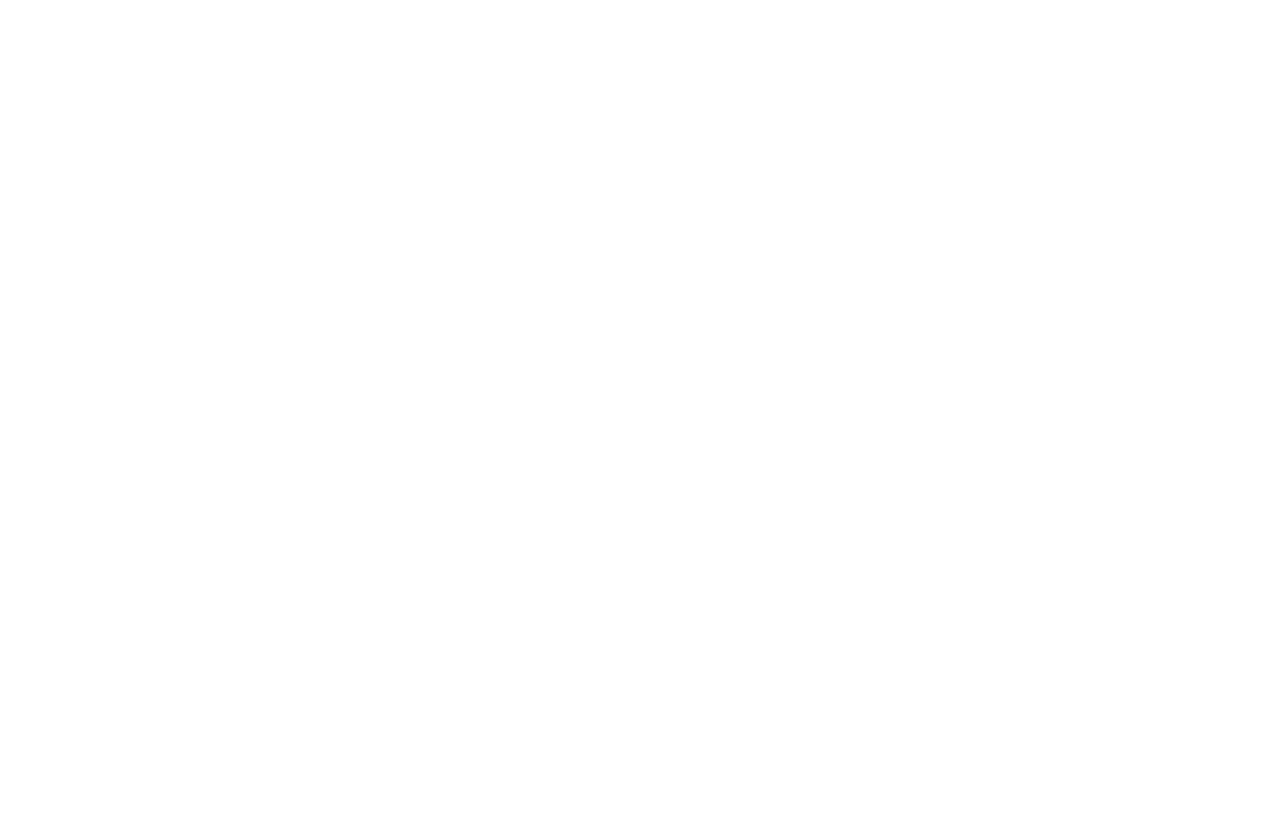
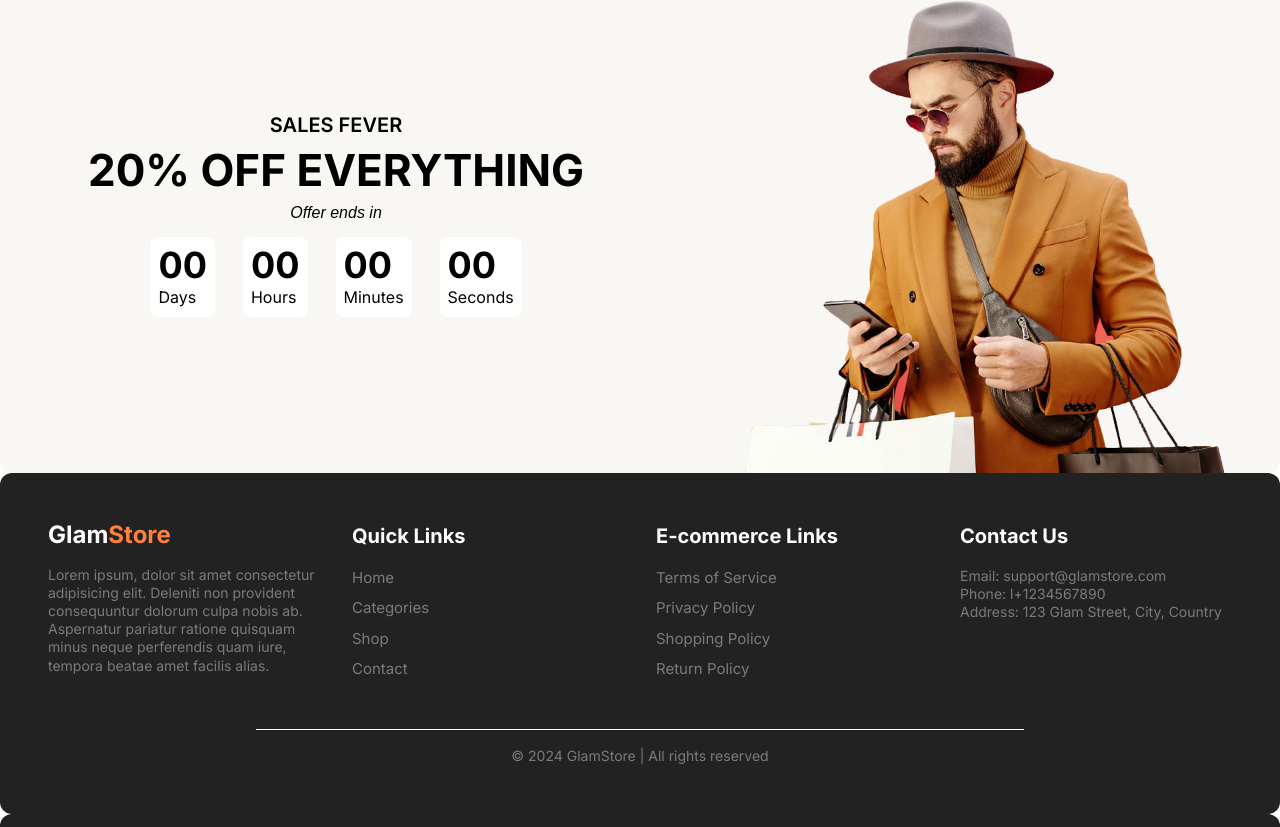
Before and after one commit to AlisahibRasulov/GlamStore, a React (Vite) app: page / in a window 1280 px wide. Shown: the part 1203-2030 px from the top of the page. Before the commit the page ends 1145 px from the top, so only its background shows below. Built offline with nearby package versions, Linux system fonts and the light colour scheme; no server answers.

Commit message:
new commit

```diff
--- a/src/components/Footer.jsx
+++ b/src/components/Footer.jsx
@@ -1,9 +1,108 @@
 // import React from 'react'
+import { Link } from "react-router-dom";
 
 const Footer = () => {
   return (
-    <div>Footer</div>
-  )
-}
+    <footer
+      id="contact"
+      className="bg-tertiary max-padd-container text-white py-12 rounded-xl"
+    >
+      <div className="grid grid-cols-1 md:grid-cols-4 gap-8">
+        {/* Logo and description */}
+        <div className="flex flex-col items-center md:items-start">
+          <Link to={"/"} className="bold-24 mb-4">
+            <h3>
+              Glam<span className="text-secondary">Store</span>
+            </h3>
+          </Link>
+          <p className="text-center md:text-left">
+            Lorem ipsum, dolor sit amet consectetur adipisicing elit. Deleniti
+            non provident consequuntur dolorum culpa nobis ab. Aspernatur
+            pariatur ratione quisquam minus neque perferendis quam iure, tempora
+            beatae amet facilis alias.
+          </p>
+        </div>
+        {/* Quick Links */}
+        <div className="flex flex-col items-center md:items-start">
+          <h4 className="bold-20 mb-4">Quick Links</h4>
+          <ul className="space-y-2 regular-15 text-gray-30">
+            <li>
+              <Link to="/" className="hover:text-secondary">
+                Home
+              </Link>
+            </li>
+            <li>
+              <Link to="/categories" className="hover:text-secondary">
+                Categories
+              </Link>
+            </li>
+            <li>
+              <Link to="/shop" className="hover:text-secondary">
+                Shop
+              </Link>
+            </li>
+            <li>
+              <Link to="/contact" className="hover:text-secondary">
+                Contact
+              </Link>
+            </li>
+          </ul>
+        </div>
+        {/* E-commerce Links */}
+        <div className="flex flex-col items-center md:items-start">
+          <h4 className="bold-20 mb-4">E-commerce Links</h4>
+          <ul className="space-y-2 regular-15 text-gray-30">
+            <li>
+              <Link to="/terms" className="hover:text-secondary">
+                Terms of Service
+              </Link>
+            </li>
+            <li>
+              <Link to="/privacy" className="hover:text-secondary">
+                Privacy Policy
+              </Link>
+            </li>
+            <li>
+              <Link to="/shopping" className="hover:text-secondary">
+                Shopping Policy
+              </Link>
+            </li>
+            <li>
+              <Link to="/return" className="hover:text-secondary">
+                Return Policy
+              </Link>
+            </li>
+          </ul>
+        </div>
+        {/* Contact Information */}
+        <div className="flex flex-col items-center md:items-start">
+          <h4 className="bold-20 mb-4">Contact Us</h4>
+          <p>
+            Email:{" "}
+            <a
+              href="mailto:support@glamstore.com"
+              className="hover:text-secondary"
+            >
+              support@glamstore.com
+            </a>
+          </p>
+          <p>
+            Phone:{" "}
+            <a href="tel+1234567890" className="hover:text-secondary">
+              l+1234567890
+            </a>
+          </p>
+          <p>Address: 123 Glam Street, City, Country</p>
+        </div>
+      </div>
+        <div className="flex flex-col items-center mt-8">
+          <hr className="h-[1px] w-full max-w-screen-md my-4 border-white" />
+          <p className="text-center text-sm">
+            &copy; {new Date().getFullYear()} GlamStore | All rights reserved
+          </p>
+        </div>
+    </footer>
+  );
+};
 
-export default Footer
+export default Footer;
--- a/src/components/Offer.jsx
+++ b/src/components/Offer.jsx
@@ -38,7 +38,31 @@
     return () => clearTimeout(timer);
   })
   return (
-    <div>Offer</div>
+    <section className="max-padd-container bg-banner bg-center bg-cover h-[555px] p-8 rounded-xl">
+      <div className="flex items-center flex-col gap-1 mt-40 max-w-xl">
+        <h3 className="uppercase medium-20">Sales Fever</h3>
+        <h2 className="bold-44 uppercase">20% Off Everything</h2>
+        <span className="italic font-ace">Offer ends in</span>
+        <div className="flex gap-x-4 xs:gap-x-7 mt-2">
+          <div className="bg-white p-2 rounded-lg">
+            <span className="font-bold text-4xl">{timeLeft.days}</span>
+            <span className="block">Days</span>
+          </div>
+          <div className="bg-white p-2 rounded-lg">
+            <span className="font-bold text-4xl">{timeLeft.hours}</span>
+            <span className="block">Hours</span>
+          </div>
+          <div className="bg-white p-2 rounded-lg">
+            <span className="font-bold text-4xl">{timeLeft.minutes}</span>
+            <span className="block">Minutes</span>
+          </div>
+          <div className="bg-white p-2 rounded-lg">
+            <span className="font-bold text-4xl">{timeLeft.seconds}</span>
+            <span className="block">Seconds</span>
+          </div>
+        </div>
+      </div>
+    </section>
   )
 }
 
--- a/src/pages/Home.jsx
+++ b/src/pages/Home.jsx
@@ -1,6 +1,8 @@
 // import React from 'react'
 
+import Footer from "../components/Footer"
 import Hero from "../components/Hero"
+import Offer from "../components/Offer"
 import Shop from "../components/Shop"
 
 const Home = () => {
@@ -10,6 +12,10 @@
       <Hero />
       {/* shop section */}
       <Shop/>
+      {/* offer section */}
+      <Offer/>
+      {/* footer section */}
+      <Footer/>
     </div>
   )
 }
```
